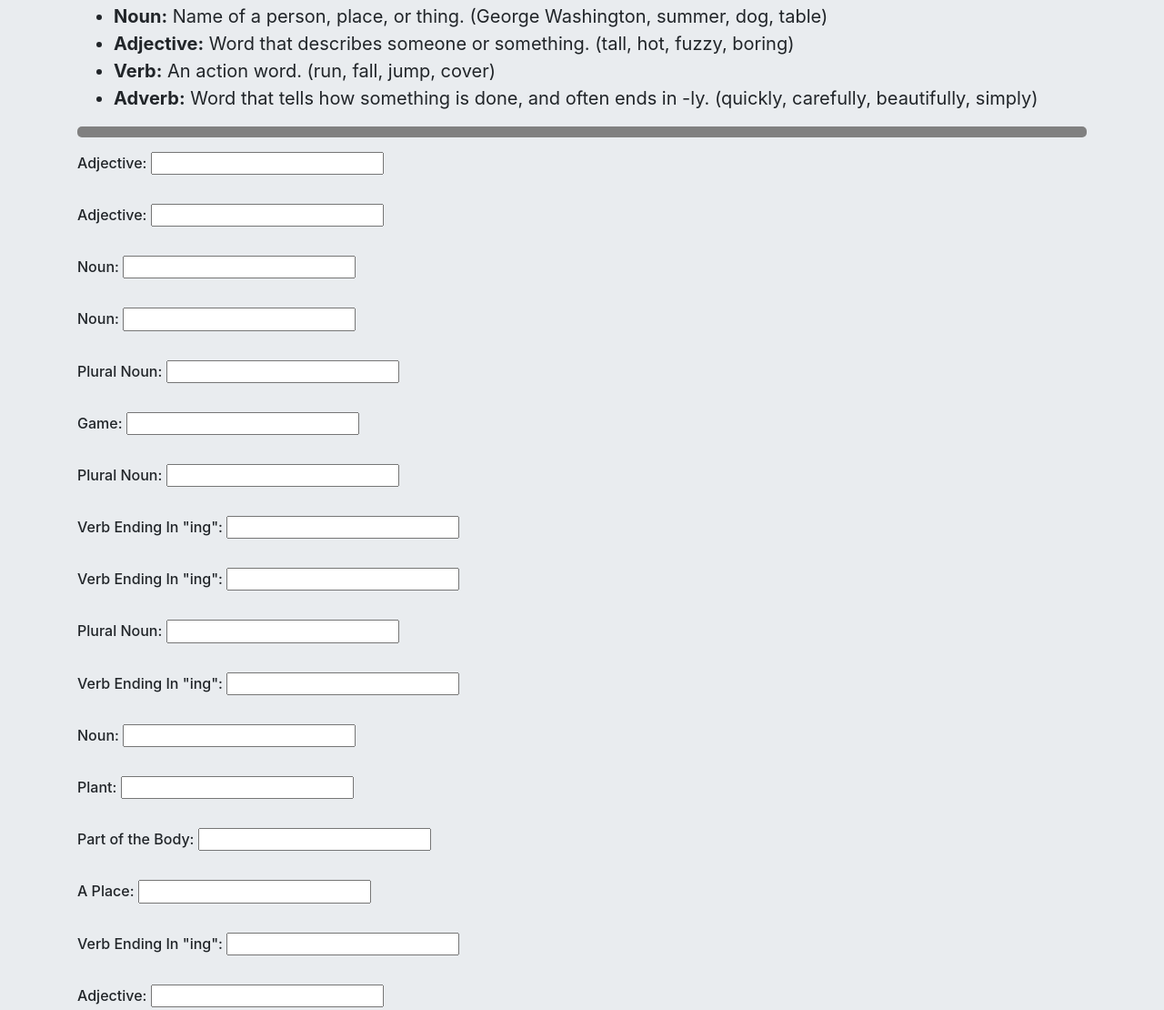
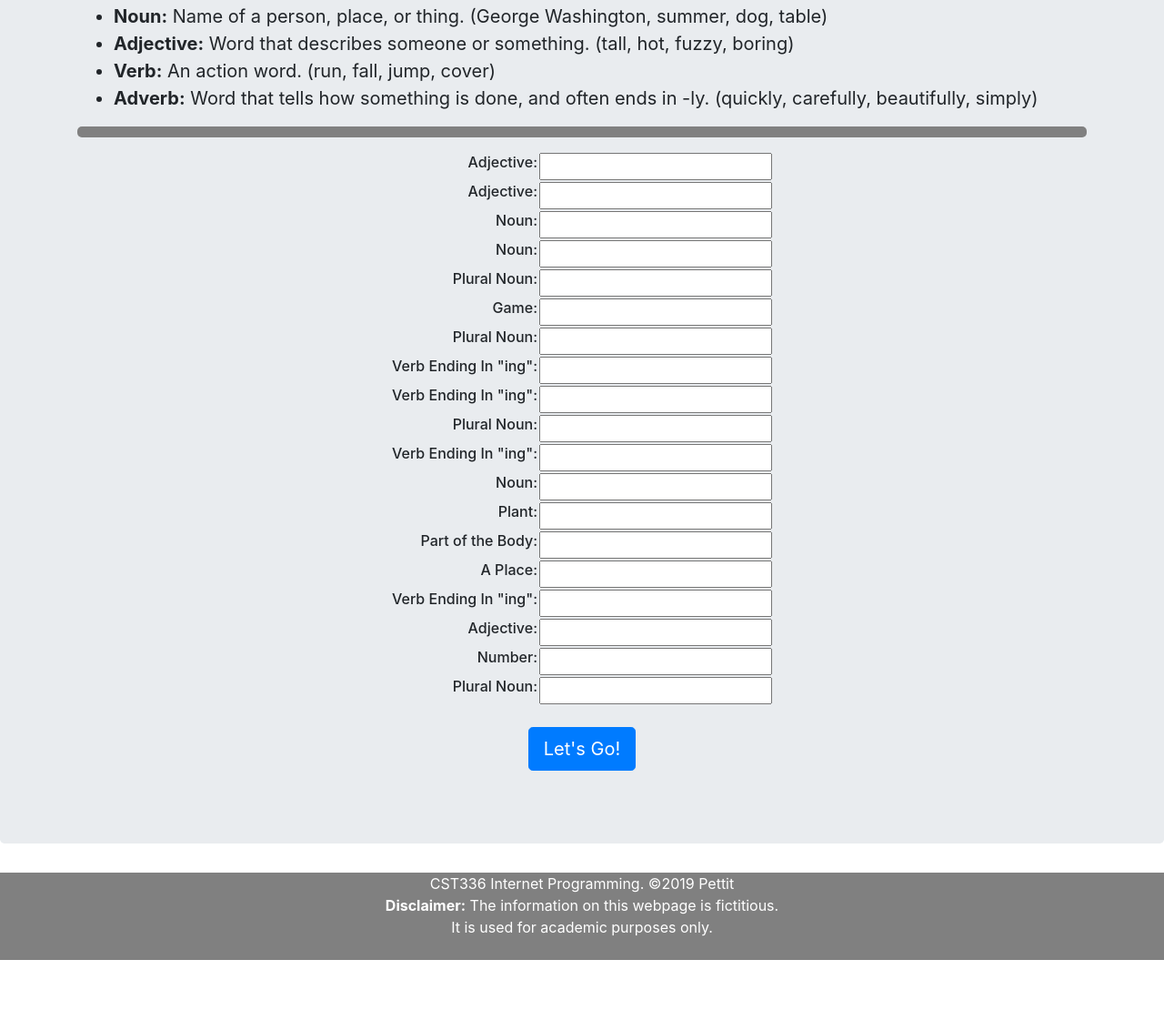
Before and after one commit to jasonpettit/cst336-hw2, a plain HTML site: page index.html in a window 1280 px wide. Shown: the part 420-1530 px from the top of the page at 91% size. After the commit the page ends 1475 px from the top, so only its background shows below. Drawn offline with nearby package versions, Linux system fonts and the light colour scheme.

Commit message:
more formatting

```diff
--- a/css/styles.css
+++ b/css/styles.css
@@ -21,3 +21,27 @@ footer {
     color: white;
     text-align: center;
 }
+
+input adj{
+
+}
+
+input noun{
+
+}
+
+input pnoun{
+
+}
+
+input other{
+
+}
+
+input ing{
+
+}
+
+input num{
+
+}
--- a/index.html
+++ b/index.html
@@ -5,6 +5,9 @@
         <title>CST336-HW2 PETTIT: Mad Lib</title>
         <link href="css/styles.css" rel="stylesheet" type="text/css"/>
         <link href="https://stackpath.bootstrapcdn.com/bootstrap/4.3.1/css/bootstrap.min.css" rel="stylesheet" integrity="sha384-ggOyR0iXCbMQv3Xipma34MD+dH/1fQ784/j6cY/iJTQUOhcWr7x9JvoRxT2MZw1T" crossorigin="anonymous">
+
+        <script src="js/hw2.js"></script>
+
     </head>
 
     <body>
@@ -29,27 +32,30 @@
         </ul>
         <hr>
 
-        <h4>Adjective: <input type="text" id="w1"></h4><br>
-        <h4>Adjective: <input type="text" id="w2"></h4><br>
-        <h4>Noun: <input type="text" id="w3"></h4><br>
-        <h4>Noun: <input type="text" id="w4"></h4><br>
-        <h4>Plural Noun: <input type="text" id="w5"></h4><br>
-        <h4>Game: <input type="text" id="w6"></h4><br>
-        <h4>Plural Noun: <input type="text" id="w7"></h4><br>
-        <h4>Verb Ending In "ing": <input type="text" id="w8"></h4><br>
-        <h4>Verb Ending In "ing": <input type="text" id="w9"></h4><br>
-        <h4>Plural Noun: <input type="text" id="w10"></h4><br>
-        <h4>Verb Ending In "ing": <input type="text" id="w11"></h4><br>
-        <h4>Noun: <input type="text" id="w12"></h4><br>
-        <h4>Plant: <input type="text" id="w13"></h4><br>
-        <h4>Part of the Body: <input type="text" id="w14"></h4><br>
-        <h4>A Place: <input type="text" id="w15"></h4><br>
-        <h4>Verb Ending In "ing": <input type="text" id="w16"></h4><br>
-        <h4>Adjective: <input type="text" id="w17"></h4><br>
-        <h4>Number: <input type="text" id="w18"></h4><br>
-        <h4>Plural Noun: <input type="text" id="w19"></h4><br>
-
-        <p><a class="btn btn-primary btn-lg" href="#" role="button">Let's begin</a></p>
+        <center><table>
+        <TR><TD ALIGN=RIGHT><h4>Adjective: </TD><TD><input type="text" id="w1" class="adj"></h4></TD></TR>
+        <TR><TD ALIGN=RIGHT><h4>Adjective: </TD><TD><input type="text" id="w2" class="adj"></h4></TD></TR>
+        <TR><TD ALIGN=RIGHT><h4>Noun: </TD><TD><input type="text" id="w3" class="noun"></h4></TD></TR>
+        <TR><TD ALIGN=RIGHT><h4>Noun: </TD><TD><input type="text" id="w4" class="noun"></h4></TD></TR>
+        <TR><TD ALIGN=RIGHT><h4>Plural Noun: </TD><TD><input type="text" id="w5" class="pnoun"></h4></TD></TR>
+        <TR><TD ALIGN=RIGHT><h4>Game: </TD><TD><input type="text" id="w6" class="other"></h4></TD></TR>
+        <TR><TD ALIGN=RIGHT><h4>Plural Noun: </TD><TD><input type="text" id="w7" class="pnoun"></h4></TD></TR>
+        <TR><TD ALIGN=RIGHT><h4>Verb Ending In "ing": </TD><TD><input type="text" id="w8" class="ing"></h4></TD></TR>
+        <TR><TD ALIGN=RIGHT><h4>Verb Ending In "ing": </TD><TD><input type="text" id="w9" class="ing"></h4></TD></TR>
+        <TR><TD ALIGN=RIGHT><h4>Plural Noun: </TD><TD><input type="text" id="w10" class="pnoun"></h4></TD></TR>
+        <TR><TD ALIGN=RIGHT><h4>Verb Ending In "ing": </TD><TD><input type="text" id="w11" class="ing"></h4></TD></TR>
+        <TR><TD ALIGN=RIGHT><h4>Noun: </TD><TD><input type="text" id="w12" class="noun"></h4></TD></TR>
+        <TR><TD ALIGN=RIGHT><h4>Plant: </TD><TD><input type="text" id="w13" class="other"></h4></TD></TR>
+        <TR><TD ALIGN=RIGHT><h4>Part of the Body: </TD><TD><input type="text" id="w14" class="other"></h4></TD></TR>
+        <TR><TD ALIGN=RIGHT><h4>A Place: </TD><TD><input type="text" id="w15" class="other"></h4></TD></TR>
+        <TR><TD ALIGN=RIGHT><h4>Verb Ending In "ing": </TD><TD><input type="text" id="w16" class="ing"></h4></TD></TR>
+        <TR><TD ALIGN=RIGHT><h4>Adjective: </TD><TD><input type="text" id="w17" class="adj"></h4></TD></TR>
+        <TR><TD ALIGN=RIGHT><h4>Number: </TD><TD><input type="text" id="w18" class="num"></h4></TD></TR>
+        <TR><TD ALIGN=RIGHT><h4>Plural Noun: </TD><TD><input type="text" id="w19" id="pnoun"></h4></TD></TR>
+        </table>
+        <br>
+        <p><a class="btn btn-primary btn-lg" href="#" role="button">Let's Go!</a></p>
+        </center>
       </div>
       </div>
 
--- a/js/hw2.js
+++ b/js/hw2.js
@@ -1 +1,13 @@
 //Javascript File
+function isFormValid(){
+    let isValid = true;
+    if ($("#q1").val() == "") {
+        isValid = false;
+        $("#validationFdbk").html("Question 1 was not answered");
+    }
+    else if($("#q8").val() =="") {
+        isValid = false;
+        $("#validationFdbk").html("Question 8 was not answered");
+    }
+    return isValid;
+}
```
